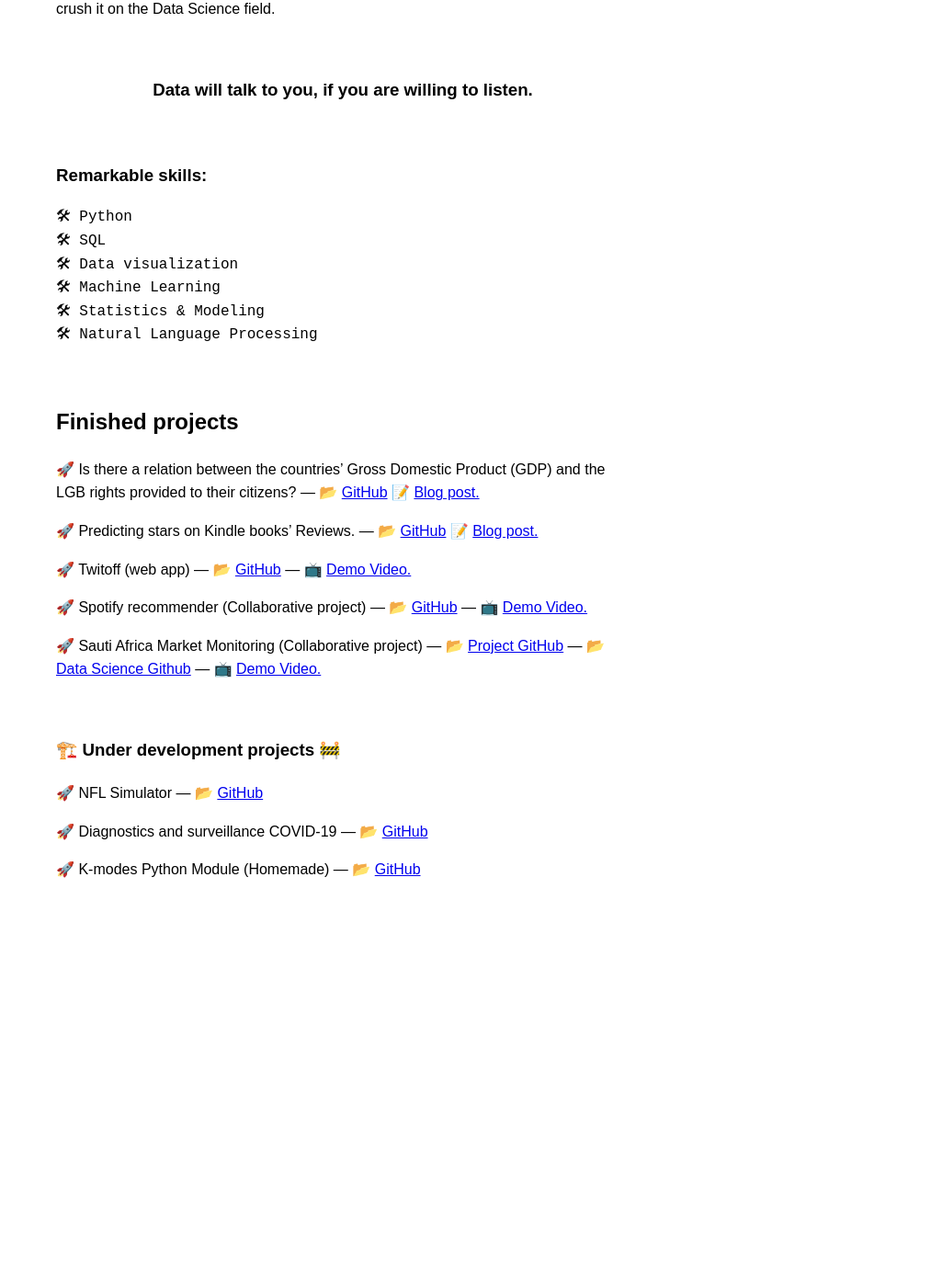
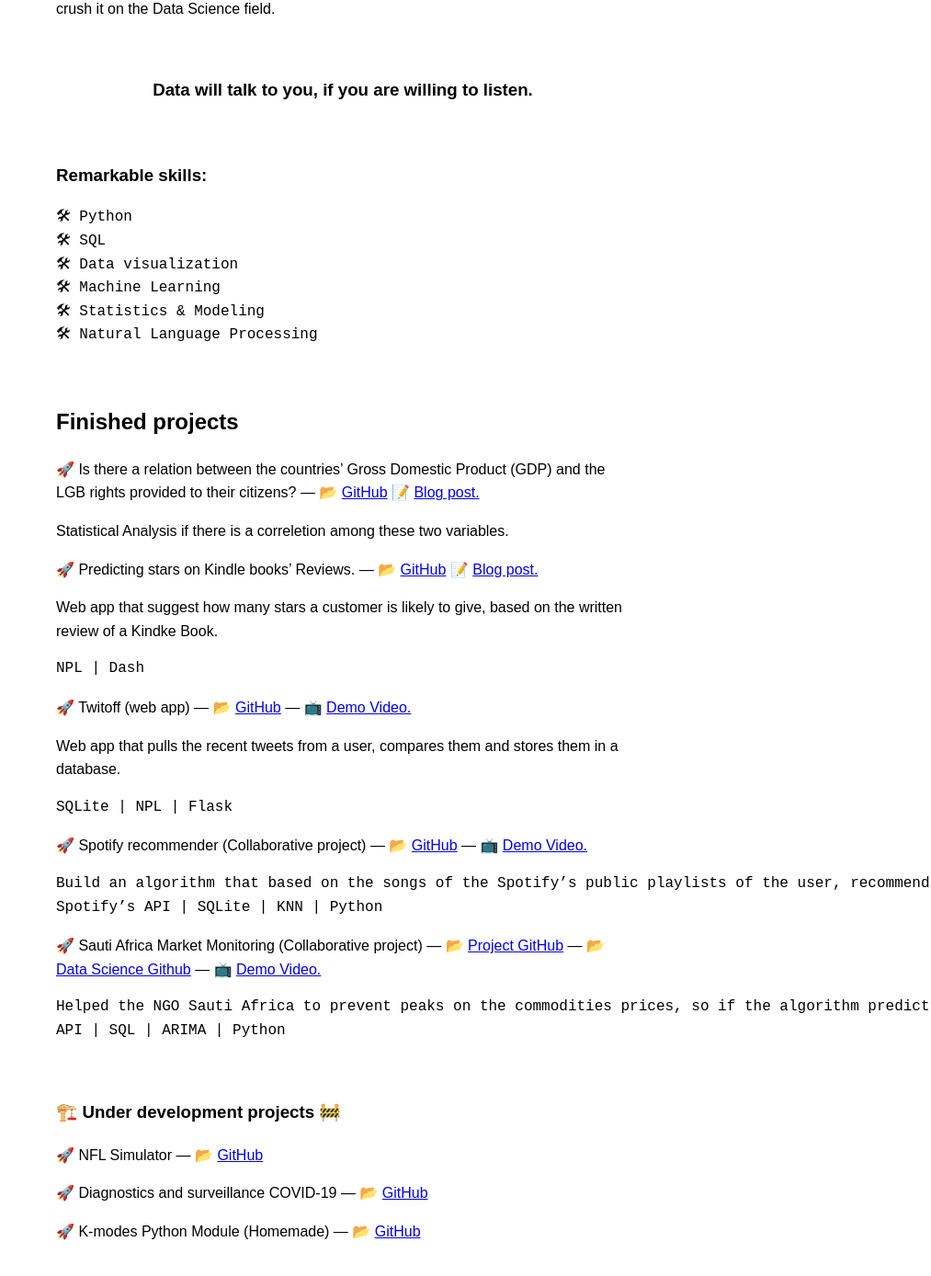
Before and after one commit to CodingDuckmx/CodingDuckmx.github.io, a Jekyll site: the page built from index.md, in a window 1280 px wide and 1400 px high, scrolled down 562 px. Shown: the top 1388 px of the window at 92% size, without its empty margins (267-1280 px from the left). Built offline with Jekyll 4.4.1, drawn with Linux system fonts in a browser that asks for light colours; our own code applies the rules of GitHub Pages for plain Markdown files; before the commit the page ends 1569 px from its top, so only the background shows below that.

Commit message:
Update index.md

```diff
--- a/index.md
+++ b/index.md
@@ -56,15 +56,29 @@ I'm a Mathematician who decided to learn to code, applying my background in Stat
 
   🚀  Is there a relation between the countries' Gross Domestic Product (GDP) and the LGB rights provided to their citizens? — 📂 <a href="https://github.com/CodingDuckmx/DS-Unit-1-Build--Correlation-between-LGBT-Rights-and-GDP">GitHub</a> 📝 <a href="https://medium.com/@CodingDuckMx/is-there-a-relation-between-lgbt-rights-and-gdp-per-capita-in-the-countries-efba6e7dcc64"> Blog post.</a>
 
+  	Statistical Analysis if there is a correletion among these two variables.
+
   🚀 Predicting stars on Kindle books' Reviews. — 📂 <a href="https://github.com/CodingDuckmx/AmazonKindleReviews">GitHub</a> 📝 <a href="https://medium.com/@CodingDuckMx/predicting-kindle-books-reviews-3be74232e5d7"> Blog post.</a>
+
+  	Web app that suggest how many stars a customer is likely to give, based on the written review of a Kindke Book.
+	NPL | Dash
 
  🚀 Twitoff (web app) — 📂 <a href="https://github.com/CodingDuckmx/Twitoff">GitHub</a> — 📺 <a href="https://www.youtube.com/watch?v=9PxNpC14wQw&feature=youtu.be">Demo Video.</a>
 
+ 	Web app that pulls the recent tweets from a user, compares them and stores them in a database.
+	SQLite | NPL | Flask
+
  🚀 Spotify recommender (Collaborative project) — 📂 <a href="https://github.com/Build-Week-Spotify-Song-Recommender">GitHub</a> — 📺 <a href="https://www.youtube.com/watch?v=9PxNpC14wQw&feature=youtu.be">Demo Video.</a>
+
+	Build an algorithm that based on the songs of the Spotify’s public playlists of the user, recommends new unexplored ones yet.
+	Spotify’s API | SQLite | KNN | Python
+
 
  🚀 Sauti Africa Market Monitoring  (Collaborative project) — 📂 <a href="https://github.com/Lambda-School-Labs/Sauti-Africa-Market-Monitoring-DS"> Project GitHub</a>
   — 📂 <a href="https://github.com/CodingDuckmx/Sauti-Africa-Market-Monitoring-DS"> Data Science Github</a> — 📺 <a href="https://www.youtube.com/watch?v=KpBUFMyogxA&feature=youtu.be">Demo Video.</a>
 
+	Helped the NGO Sauti Africa to prevent peaks on the commodities prices, so if the algorithm predicts a crisis, the NGO can prepare to help people in need.
+	API | SQL | ARIMA | Python
 
 
 <br>
```
